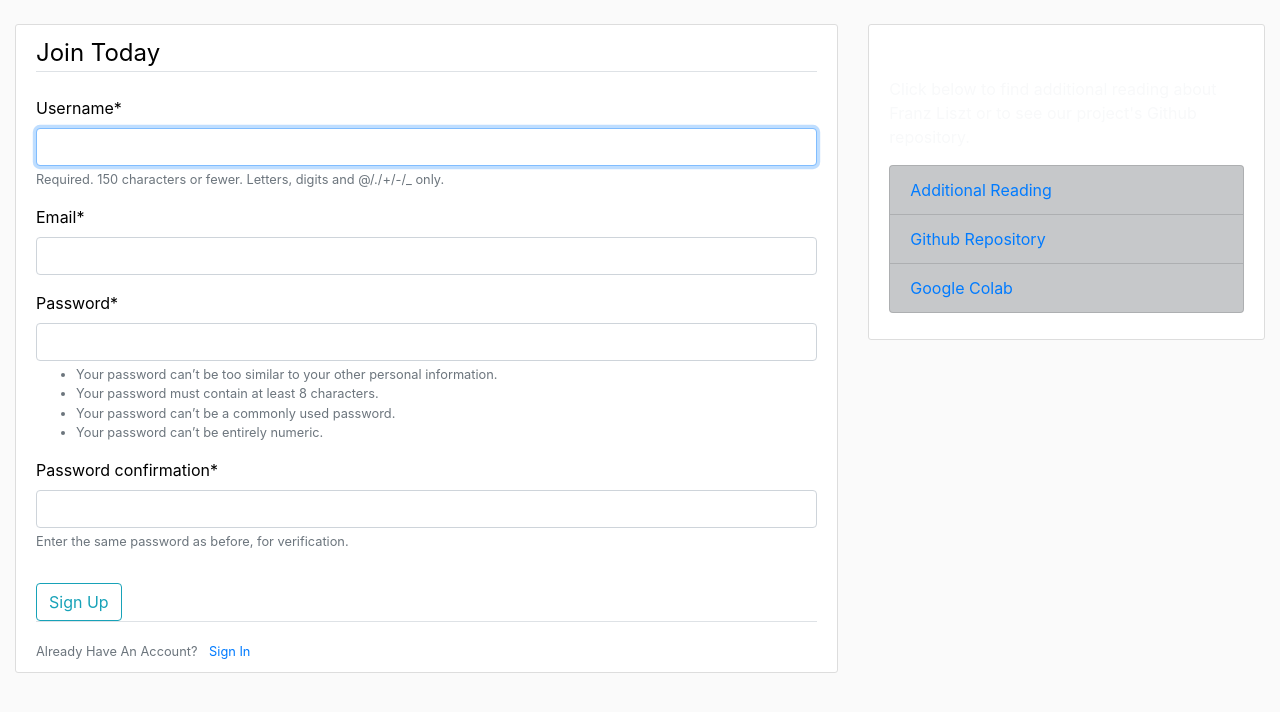
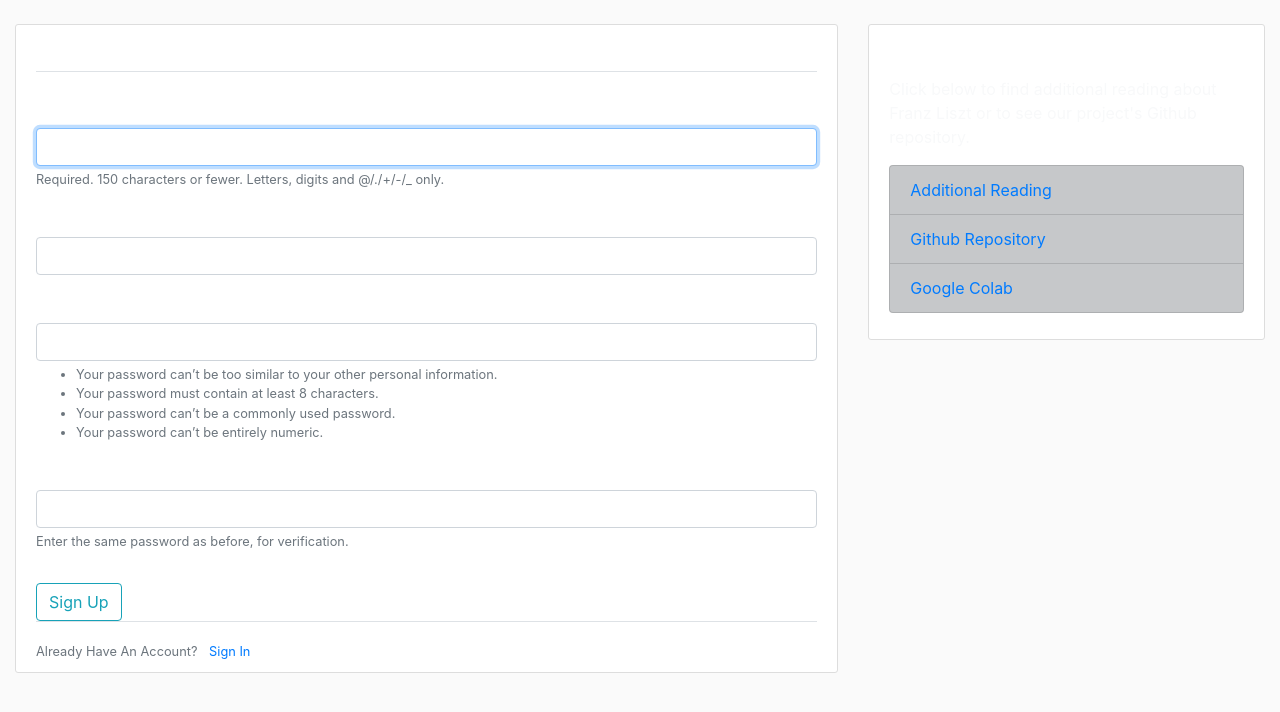
Before and after one commit to gilbe5jl/Recreating-Liszt, a Django app: page /register/ in a window 1280 px wide. Shown: the part 56-768 px from the top of the page. Run offline with Django 3.2, Linux system fonts and the light colour scheme; some libraries are stand-ins or nearby versions.

Commit message:
slightly modified text color to fit new theme

```diff
--- a/users/templates/users/register.html
+++ b/users/templates/users/register.html
@@ -5,8 +5,8 @@
   <div class="content-section">
     <form method="POST">
       {% csrf_token %}
-      <fieldset class="form-group">
-        <legend class ="border-bottom mb-4">Join Today</legend>
+      <fieldset class="form-group text-white">
+        <legend class ="border-bottom mb-4 text-white">Join Today</legend>
         {{ form|crispy }}
       </fieldset>
       <div class ="form-group"></div>
```
